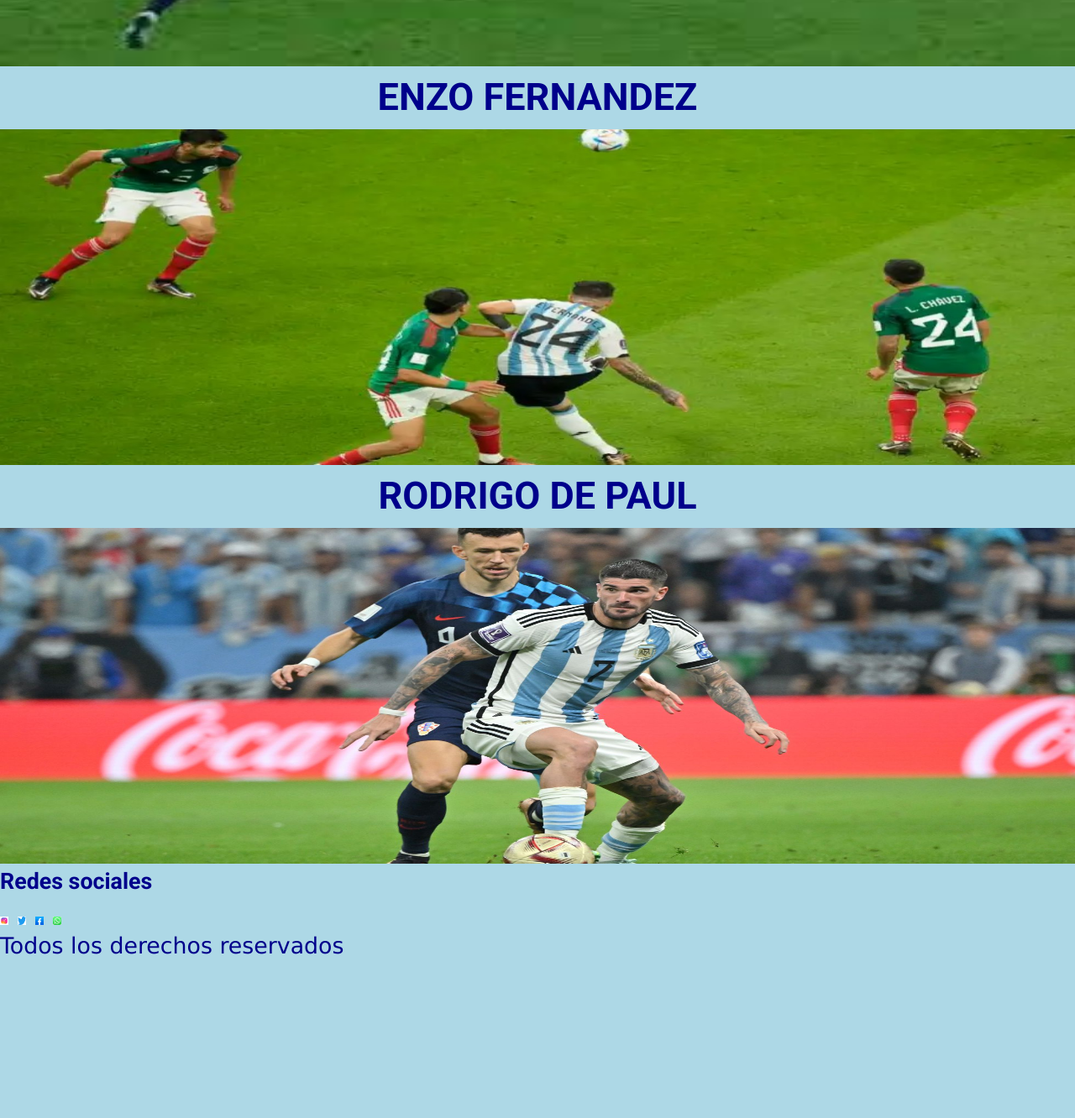
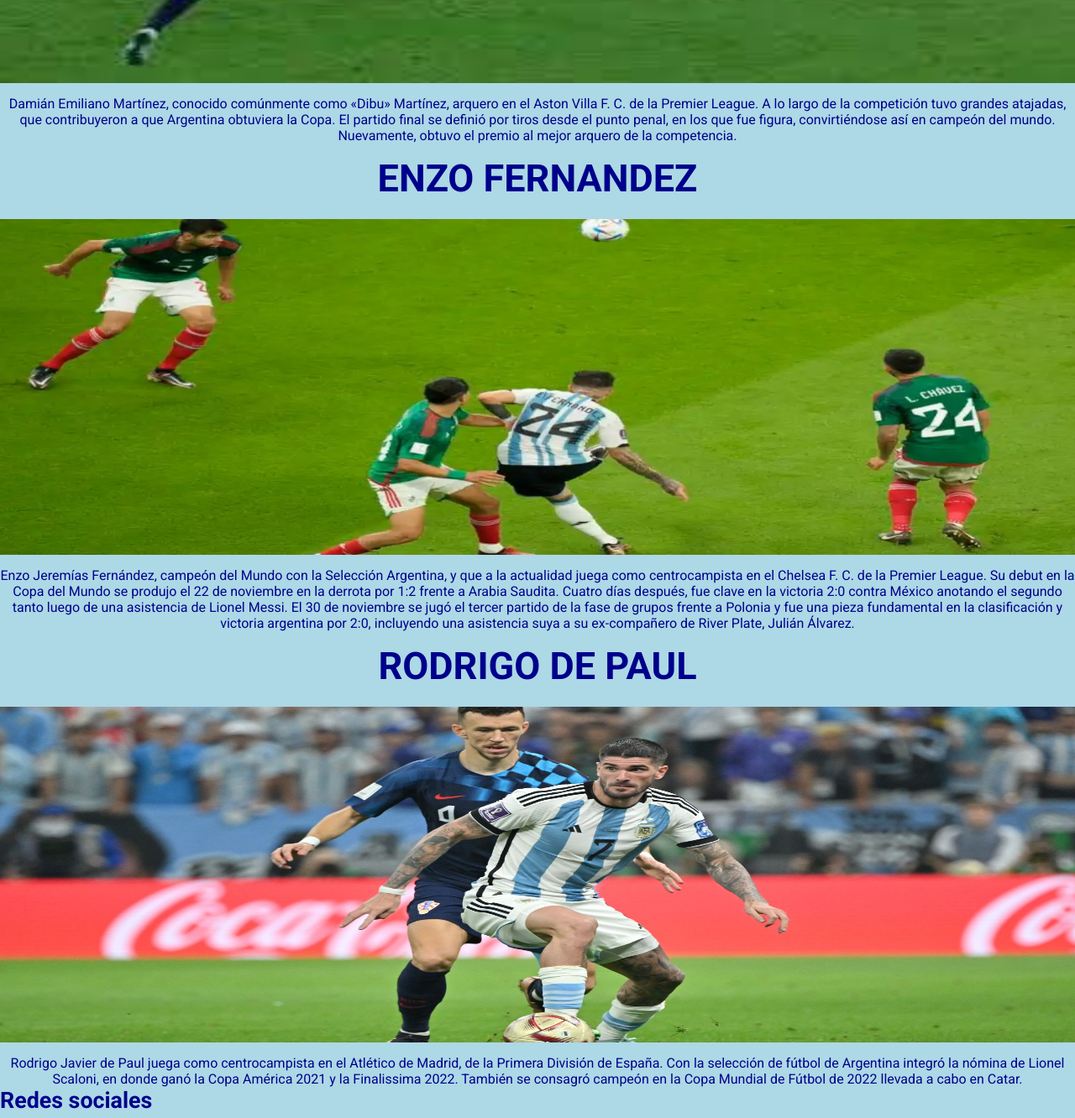
Before and after one commit to estebanmussi/preEntrega3.Mussi, a website: page pages/jugadores.html in a window 1280 px wide. Shown: the part 1148-2480 px from the top of the page at 84% size. Before the commit the page ends 2290 px from the top, so only its background shows below. Drawn offline with Linux system fonts and the light colour scheme.

Commit message:
proyecto final

```diff
--- a/pages/jugadores.html
+++ b/pages/jugadores.html
@@ -60,6 +60,12 @@
                 <img class="seccion-div2-img" src="../images/dibu final.jpg" alt="dibu-final">
             </div>
         </section>
+        <section class="parrafo">
+            <p>
+                Damián Emiliano Martínez, conocido comúnmente como «Dibu» Martínez, arquero en el Aston Villa F. C. de la Premier League.
+                A lo largo de la competición tuvo grandes atajadas, que contribuyeron a que Argentina obtuviera la Copa. El partido final se definió por tiros desde el punto penal, en los que fue figura, convirtiéndose así en campeón del mundo. Nuevamente, obtuvo el premio al mejor arquero de la competencia.
+            </p>
+        </section>
         <section>
             <h3 class="titulo-fotos">
                 ENZO FERNANDEZ
@@ -68,6 +74,12 @@
                 <img class="seccion-div2-img" src="../images/Gol-Enzo-Fernandez.jpg" alt="enzo">
             </div>
         </section>
+        <section class="parrafo">
+            <p>
+                Enzo Jeremías Fernández, campeón del Mundo con la Selección Argentina, y que a la actualidad juega como centrocampista en el Chelsea F. C. de la Premier League.
+                Su debut en la Copa del Mundo se produjo el 22 de noviembre en la derrota por 1:2 frente a Arabia Saudita. Cuatro días después, fue clave en la victoria 2:0 contra México anotando el segundo tanto luego de una asistencia de Lionel Messi. El 30 de noviembre se jugó el tercer partido de la fase de grupos frente a Polonia y fue una pieza fundamental en la clasificación y victoria argentina por 2:0, incluyendo una asistencia suya a su ex-compañero de River Plate, Julián Álvarez.
+            </p>
+        </section>
         <section>
             <h3 class="titulo-fotos">
                 RODRIGO DE PAUL
@@ -75,6 +87,12 @@
             <div>
                 <img class="seccion-div2-img" src="../images/depaul.jpg" alt="dibu-final">
             </div>
+        </section>
+        <section class="parrafo">
+            <p>
+                Rodrigo Javier de Paul juega como centrocampista en el Atlético de Madrid, de la Primera División de España.
+                Con la selección de fútbol de Argentina integró la nómina de Lionel Scaloni, en donde ganó la Copa América 2021 y la Finalissima 2022. También se consagró campeón en la Copa Mundial de Fútbol de 2022 llevada a cabo en Catar.
+            </p>
         </section>
         <footer class="redes">
             <h6>
--- a/scss/_variables-compartidas.scss
+++ b/scss/_variables-compartidas.scss
@@ -2,9 +2,9 @@
     margin: 0px;
     padding: 0px;
 }
-$color-titulo: blue;
-$color-subtitulo:darkblue;
-$color-footer:darkblue;
+    $color-titulo: blue;
+    $color-subtitulo:darkblue;
+    $color-footer:darkblue;
 h1{
     font-family: 'Montserrat', sans-serif;
     font-family: 'Roboto', sans-serif;
@@ -96,7 +96,16 @@ body{
 /*titulo:momentos destacados*/
 .titulo-fotos{
     background-color: lightblue;
-    padding: 5px;
+    padding: 15px;
     margin-bottom: 7px;
     text-align: center;
 }
+.parrafo{
+    color: $color-subtitulo;
+    font-family: 'Montserrat', sans-serif;
+    font-family: 'Roboto', sans-serif;
+    text-align: center;
+    margin-top: auto;
+    margin-bottom: auto;
+    padding-top: 10px;
+}
```
Also changed, not shown: pages/cuerpoTecnico.html (+16 -0 lines), pages/messi.html (+10 -0 lines), css/styles.css, 1 other file.
